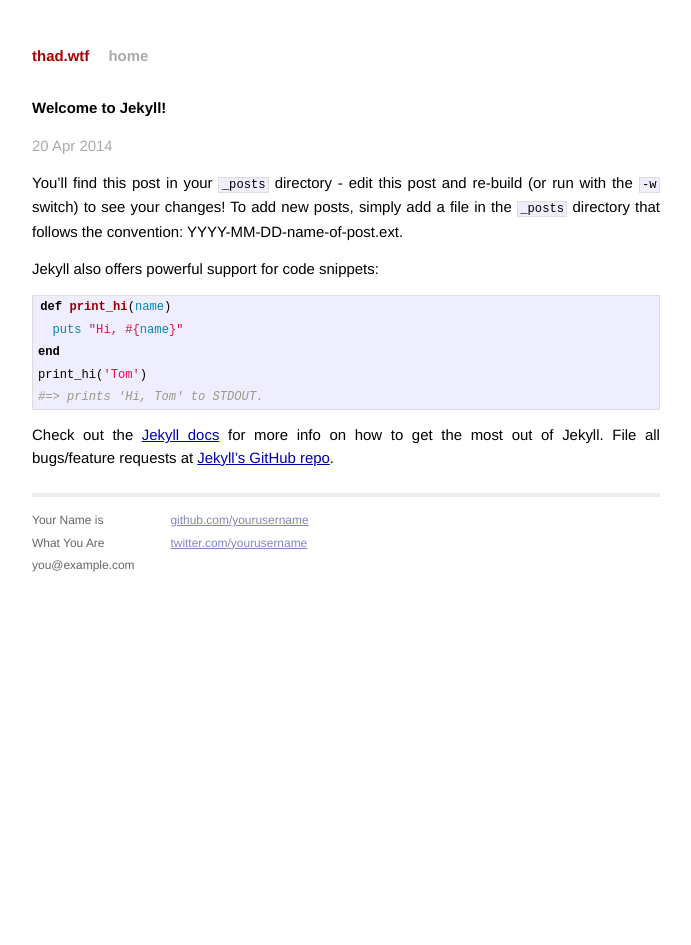
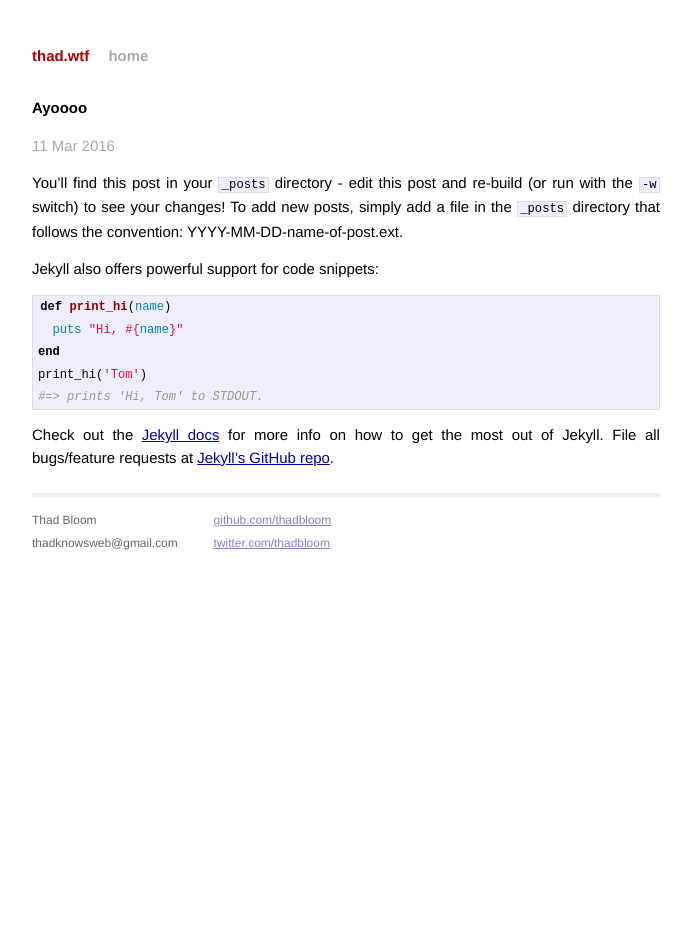
Before and after one commit to thadbloom/thadbloom.github.io, a Jekyll site: the page built from _posts/2016-03-11-initial-commit.markdown, in a window 1280 px wide. Shown: the whole page, without its empty margins (294-985 px from the left). Built offline with Jekyll 4.4.1, drawn with Linux system fonts in a browser that asks for light colours; Markdown is read by kramdown in place of the engine named in the settings.

Commit message:
playing around

```diff
--- a/_layouts/default.html
+++ b/_layouts/default.html
@@ -24,15 +24,14 @@
           <div class="footer">
             <div class="contact">
               <p>
-                Your Name is<br />
-                What You Are<br />
-                you@example.com
+                Thad Bloom<br/>
+                thadknowsweb@gmail.com
               </p>
             </div>
             <div class="contact">
               <p>
-                <a href="https://github.com/yourusername">github.com/yourusername</a><br />
-                <a href="https://twitter.com/yourusername">twitter.com/yourusername</a><br />
+                <a href="https://github.com/thadbloom">github.com/thadbloom</a><br />
+                <a href="https://twitter.com/thadbloom">twitter.com/thadbloom</a><br />
               </p>
             </div>
           </div>
--- a/_posts/2014-04-20-welcome-to-jekyll.markdown
+++ b/_posts/2016-03-11-initial-commit.markdown
@@ -1,8 +1,8 @@
 ---
 layout: post
-title:  "Welcome to Jekyll!"
-date:   2014-04-20 09:11:03
-categories: jekyll update
+title:  "Ayoooo"
+date:   2016-03-11 07:49:00
+categories: random
 ---
 
 You'll find this post in your `_posts` directory - edit this post and re-build (or run with the `-w` switch) to see your changes!
--- a/index.html
+++ b/index.html
@@ -1,6 +1,6 @@
 ---
 layout: default
-title: Your New Jekyll Site
+title: thad.wtf
 ---
 
 <div id="home">
```
Also changed, not shown: archive/index.html (deleted, +0 -29 lines), archive/AnimatedMainBackground.gif (deleted), archive/react.gif (deleted).
